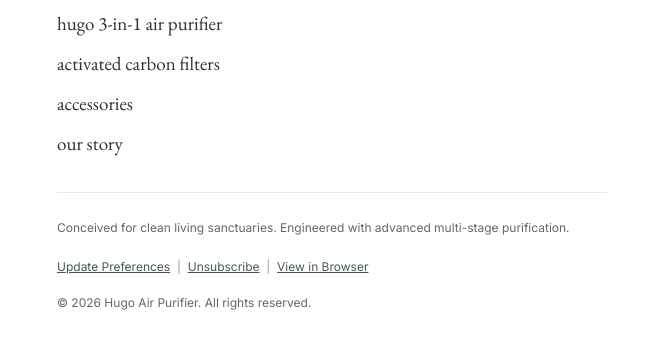
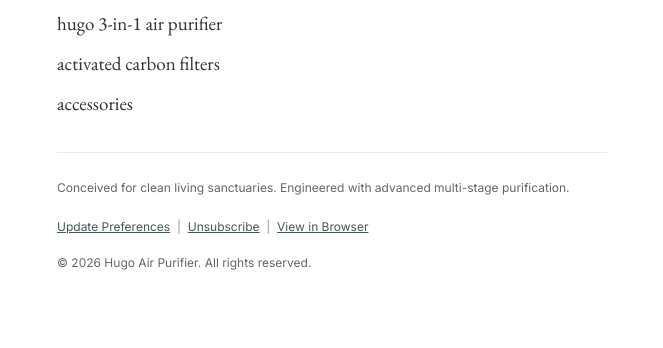
Before and after one commit to prodiproy594/Hugo-Air-Purifier---Pure-Air-Pure-Living, a plain HTML site: page index.html in a window 1280 px wide. Shown: the part 3807-4155 px from the top of the page, without its empty margins (308-971 px from the left). After the commit the page ends 4119 px from the top, so only its background shows below. Drawn offline with nearby package versions, Linux system fonts and the light colour scheme.

Commit message:
Update index.html

```diff
--- a/index.html
+++ b/index.html
@@ -312,7 +312,7 @@
                                         <div><a href="https://hugoairpurifier.com/" target="_blank">hugo 3-in-1 air purifier</a></div>
                                         <div><a href="https://hugoairpurifier.com/products/hugo-activated-carbon-filter-packs" target="_blank">activated carbon filters</a></div>
                                         <div><a href="https://schatzii.com/collections/accessories" target="_blank">accessories</a></div>
-                                        <div><a href="https://hugoairpurifier.com/pages/about" target="_blank">our story</a></div>
+
                                     </td>
                                 </tr>
                                 <!-- Horizontal Border Line with Clean Spacing -->
```
